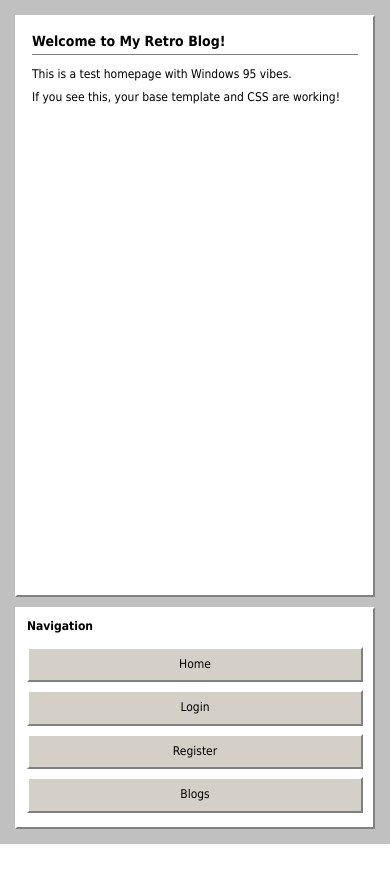
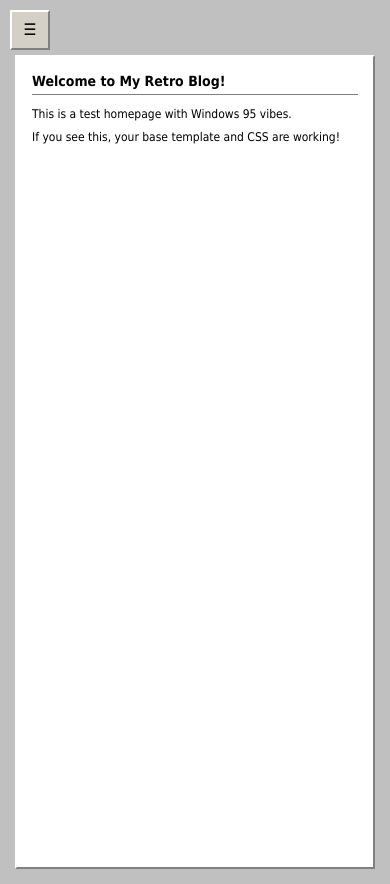
Before and after one commit to ashurmatovlochinbek/blog, a Django app: page /blog/ in a window 390 px wide. Before the commit the page ends 844 px from the top, so only its background shows below. Run offline with Django 5.2, Linux system fonts and the light colour scheme.

Commit message:
added mobile hamburger menu for responsive navigation

```diff
--- a/static/css/style.css
+++ b/static/css/style.css
@@ -389,3 +389,54 @@ button[type="submit"]:hover {
     max-width: 300px;
   }
 }
+
+/* === Mobile Hamburger Menu === */
+.mobile-menu-toggle {
+  display: none;
+  position: fixed;
+  top: 10px;
+  left: 10px;
+  background-color: #d4d0c8;
+  border: 2px solid;
+  border-color: #ffffff #808080 #808080 #ffffff;
+  padding: 6px 10px;
+  font-family: "MS Sans Serif", "Tahoma", sans-serif;
+  font-size: 16px;
+  cursor: pointer;
+  z-index: 101; /* ← Higher than sidebar (100) */
+  width: 40px;
+  height: 40px;
+  text-align: center;
+  line-height: 24px;
+  transition: left 0.3s ease; /* ← Add transition for smooth movement */
+}
+
+.mobile-menu-toggle.active {
+  left: 210px; /* ← Move right when sidebar is open (sidebar width 200px + 10px gap) */
+}
+
+@media (max-width: 768px) {
+  .mobile-menu-toggle {
+    display: block;
+  }
+
+  .sidebar {
+    position: fixed;
+    top: 0;
+    left: -250px; /* Hidden off-screen */
+    height: 100vh;
+    width: 200px;
+    z-index: 100; /* ← Lower than toggle button */
+    transition: left 0.3s ease;
+    box-shadow: 2px 0 5px rgba(0,0,0,0.2);
+    overflow-y: auto; /* ← Add scrolling if content is tall */
+  }
+
+  .sidebar.active {
+    left: 0; /* Slide in */
+  }
+
+  .container {
+    margin-top: 40px; /* Make space for hamburger button */
+  }
+}
--- /dev/null
+++ b/static/js/hamburger-mobile.js
@@ -0,0 +1,39 @@
+// static/js/hamburger-mobile.js
+
+const toggle = document.getElementById('mobileMenuToggle');
+const sidebar = document.querySelector('.sidebar');
+
+// Toggle menu when clicking hamburger
+toggle.addEventListener('click', function(event) {
+    event.stopPropagation(); // Prevent click from bubbling
+    sidebar.classList.toggle('active');
+    toggle.classList.toggle('active');
+
+    // Change icon: ☰ (hamburger) ↔ × (close)
+    if (sidebar.classList.contains('active')) {
+        toggle.textContent = '×';
+    } else {
+        toggle.textContent = '☰';
+    }
+});
+
+// Close menu when clicking outside
+document.addEventListener('click', function(event) {
+    if (sidebar.classList.contains('active') &&
+        !sidebar.contains(event.target) &&
+        event.target !== toggle) {
+        sidebar.classList.remove('active');
+        toggle.classList.remove('active');
+        toggle.textContent = '☰'; // Reset to hamburger icon
+    }
+});
+
+// Close menu when clicking any link inside sidebar (optional but nice UX)
+const sidebarLinks = sidebar.querySelectorAll('a, button');
+sidebarLinks.forEach(link => {
+    link.addEventListener('click', function() {
+        sidebar.classList.remove('active');
+        toggle.classList.remove('active');
+        toggle.textContent = '☰';
+    });
+});
--- a/templates/base.html
+++ b/templates/base.html
@@ -9,6 +9,7 @@
   <link rel="stylesheet" type="text/css" href="{% static 'css/style.css' %}">
 </head>
 <body>
+  <div class="mobile-menu-toggle" id="mobileMenuToggle">☰</div>
   <div class="container">
     <div class="sidebar">
       <h3>Navigation</h3>
@@ -62,5 +63,6 @@
         {% endblock %}
     </div>
   </div>
+  <script src="{% static 'js/hamburger-mobile.js' %}"></script>
 </body>
 </html>
```
